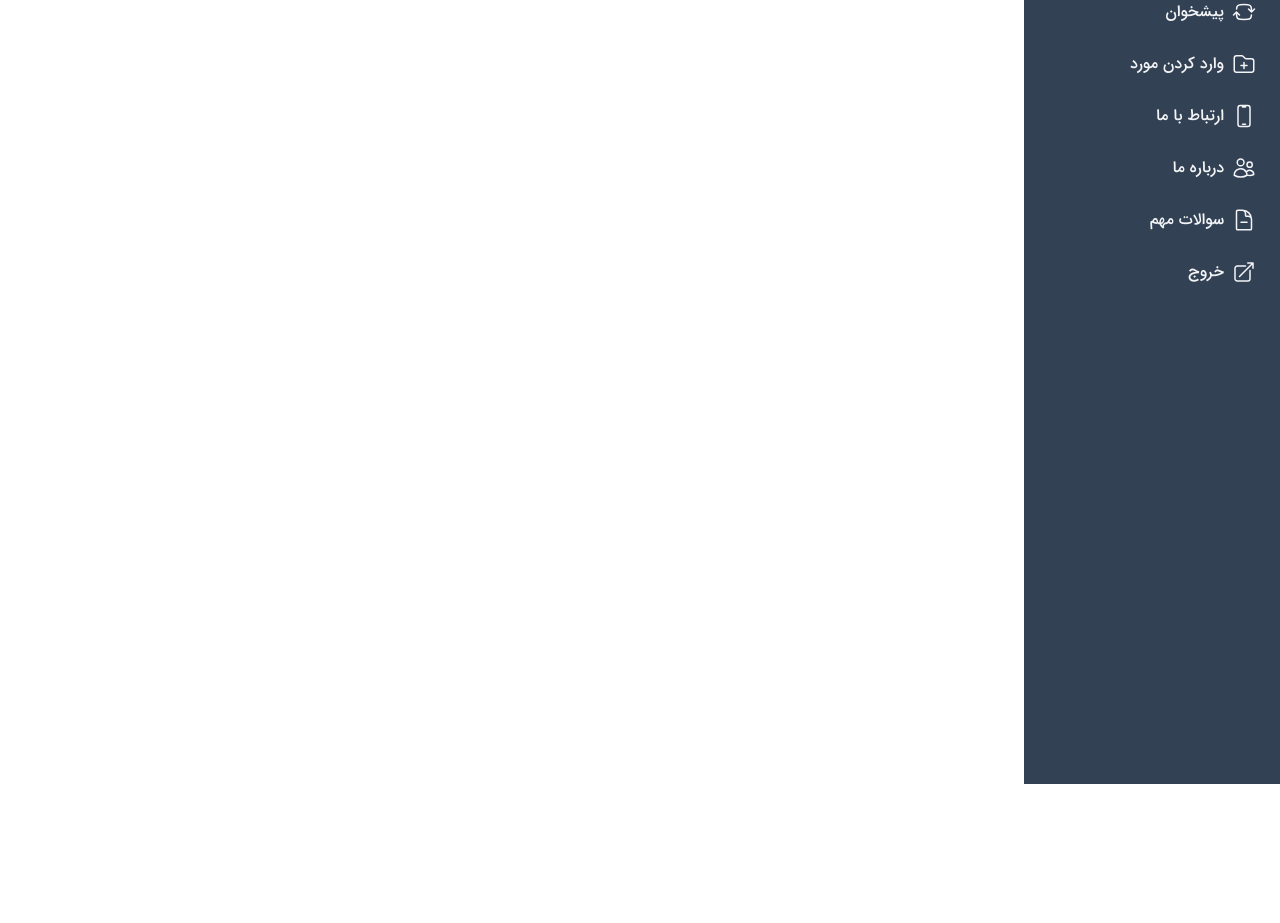
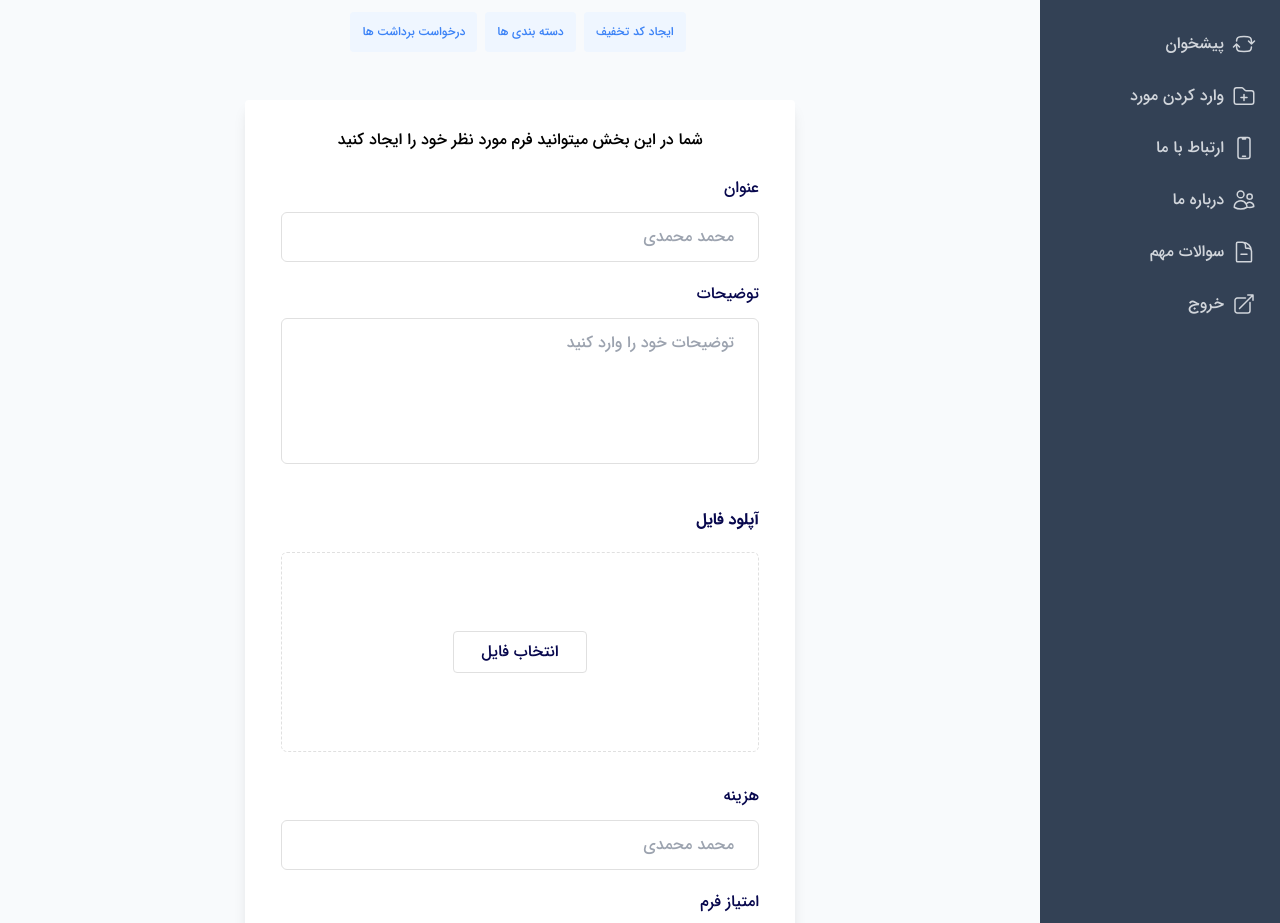
Before and after one commit to Siteteme/panneladmin, a website: page build/index.html in a window 1280 px wide. Shown: the part 56-979 px from the top of the page. Before the commit the page ends 800 px from the top, so only its background shows below. Drawn offline with Linux system fonts and the light colour scheme; files whose address does not match are found by name.

Commit message:
form is added

```diff
--- a/build/index.html
+++ b/build/index.html
@@ -9,9 +9,9 @@
     <link rel="stylesheet" href="tailwind.css">
 </head>
 
-<body>
+<body class="flex flex-col">
     <!-- Header -->
-    <div class=" px-4 bg-slate-100 fixed top-0 left-0 right-0 py-2 ">
+    <div class=" w-full px-4 bg-slate-100 py-4  ">
         <header class="flex justify-between items-center px-4">
             <div class="menu-hamburger sm:hidden">
                 <svg xmlns="http://www.w3.org/2000/svg" fill="none" viewBox="0 0 24 24" stroke-width="1.5"
@@ -31,16 +31,19 @@
             </div>
         </header>
     </div>
-    <!-- MenuSideBar -->
-    <div class=" md:block bg-slate-700 w-64 h-full fixed top-10 text-gray-100 container mx-auto px-4 py-2" id="menu">
+    <!-- flex -->
+    <div class="flex justify-start w-full h-full bg-slate-700">
+        <!-- sidbar -->
+        <div class="hidden md:block bg-slate-700 w-72 h-screen text-gray-100 px-4 py-2" id="menu">
             <div class="close-menu md:hidden ">
                 <svg xmlns="http://www.w3.org/2000/svg" fill="none" viewBox="0 0 24 24" stroke-width="1.5"
                     stroke="currentColor" class="w-6 h-6 rotate-45 absolute left-4 top-5">
                     <path stroke-linecap="round" stroke-linejoin="round" d="M12 4.5v15m7.5-7.5h-15" />
                 </svg>
             </div>
-        <ul class="">
-            <li class="hover:text-gray-200 hover:-translate-x-2 transition-all duration-500 mb-3  p-2 rounded ">
+            <ul class="mt-4">
+                <li
+                    class="hover:bg-slate-500 text-gray-300 hover:text-white transition-all duration-500 mb-3  p-2 rounded ">
                     <a href="" class="flex items-center">
                         <span class="ml-2"><svg xmlns="http://www.w3.org/2000/svg" fill="none" viewBox="0 0 24 24"
                                 stroke-width="1.5" stroke="currentColor" class="w-6 h-6">
@@ -51,7 +54,8 @@
                         <span>پیشخوان</span>
                     </a>
                 </li>
-            <li class="hover:text-gray-200 hover:-translate-x-2 transition-all duration-500 mb-3  p-2 rounded ">
+                <li
+                    class="hover:bg-slate-500 text-gray-300 hover:text-white transition-all duration-500 mb-3  p-2 rounded ">
                     <a href="" class="flex items-center">
                         <span class="ml-2"><svg xmlns="http://www.w3.org/2000/svg" fill="none" viewBox="0 0 24 24"
                                 stroke-width="1.5" stroke="currentColor" class="w-6 h-6">
@@ -62,7 +66,8 @@
                         <span>وارد کردن مورد</span>
                     </a>
                 </li>
-            <li class="hover:text-gray-200 hover:-translate-x-2 transition-all duration-500  mb-3  p-2 rounded">
+                <li
+                    class="hover:bg-slate-500 text-gray-300 hover:text-white transition-all duration-500 mb-3  p-2 rounded">
                     <a href="" class="flex items-center">
                         <span class="ml-2"><svg xmlns="http://www.w3.org/2000/svg" fill="none" viewBox="0 0 24 24"
                                 stroke-width="1.5" stroke="currentColor" class="w-6 h-6">
@@ -73,7 +78,8 @@
                         <span>ارتباط با ما</span>
                     </a>
                 </li>
-            <li class="hover:text-gray-200 hover:-translate-x-2 transition-all duration-500 mb-3  p-2 rounded">
+                <li
+                    class="hover:bg-slate-500 text-gray-300 hover:text-white transition-all duration-500 mb-3  p-2 rounded">
                     <a href="" class="flex items-center">
                         <span class="ml-2"><svg xmlns="http://www.w3.org/2000/svg" fill="none" viewBox="0 0 24 24"
                                 stroke-width="1.5" stroke="currentColor" class="w-6 h-6">
@@ -84,7 +90,8 @@
                         <span>درباره ما</span>
                     </a>
                 </li>
-            <li class="hover:text-gray-200 hover:-translate-x-2 transition-all duration-500 mb-3  p-2 rounded">
+                <li
+                    class="hover:bg-slate-500 text-gray-300 hover:text-white transition-all duration-500 mb-3  p-2 rounded">
                     <a href="" class="flex items-center">
                         <span class="ml-2"><svg xmlns="http://www.w3.org/2000/svg" fill="none" viewBox="0 0 24 24"
                                 stroke-width="1.5" stroke="currentColor" class="w-6 h-6">
@@ -95,7 +102,8 @@
                         <span>سوالات مهم</span>
                     </a>
                 </li>
-            <li class="hover:text-gray-200 hover:-translate-x-2 transition-all duration-500 mb-3  p-2 rounded">
+                <li
+                    class="hover:bg-slate-500 text-gray-300 hover:text-white transition-all duration-500 mb-3  p-2 rounded">
                     <a href="" class="flex items-center">
                         <span class="ml-2"><svg xmlns="http://www.w3.org/2000/svg" fill="none" viewBox="0 0 24 24"
                                 stroke-width="1.5" stroke="currentColor" class="w-6 h-6">
@@ -108,9 +116,89 @@
                 </li>
             </ul>
         </div>
+        <!-- contents -->
+        <div class="bg-slate-50 w-full">
+            <div class="flex justify-center  ">
+                <button
+                    class="bg-blue-50 text-xs  text-blue-500 p-3 rounded cursor-pointer ml-2 mt-3 hover:bg-blue-100 transition-all mr-3 ">ایجاد
+                    کد
+                    تخفیف</button>
+                <button
+                    class="bg-blue-50 text-xs  text-blue-500 p-3 rounded cursor-pointer ml-2 mt-3 hover:bg-blue-100 transition-all ">دسته
+                    بندی ها</button>
+                <button
+                    class="bg-blue-50 text-xs  text-blue-500 p-3 rounded cursor-pointer ml-2 mt-3 hover:bg-blue-100 transition-all ">درخواست
+                    برداشت
+                    ها</button>
+            </div>
+            <!-- form -->
 
+            <div class="flex items-center justify-center p-12">
+                <div class="mx-auto w-full max-w-[550px] bg-white rounded shadow-lg">
+                    <h2 class="mx-auto w-full text-center mt-7 text-xs md:text-base">شما در این بخش میتوانید فرم مورد
+                        نظر خود را
+                        ایجاد کنید
+                    </h2>
+                    <form class="py-6 px-9" action="https://formbold.com/s/FORM_ID" method="POST">
+                        <div class="mb-5">
+                            <label for="name" class="mb-3 block text-xs md:text-base font-medium text-[#07074D]">
+                                عنوان
+                            </label>
+                            <input type="email" name="email" id="email" placeholder="محمد محمدی"
+                                class="w-full rounded-md border border-[#e0e0e0] bg-white py-3 px-6 text-xs md:text-base font-medium text-[#6B7280] outline-none focus:border-[#6A64F1] focus:shadow-md" />
+                        </div>
 
+                        <div class="mb-5">
+                            <label for="desc" class="mb-3 block text-xs md:text-base font-medium text-[#07074D]">
+                                توضیحات
+                            </label>
+                            <textarea
+                                class="w-full resize-none rounded-md border border-[#e0e0e0] bg-white py-3 px-6 text-xs md:text-base font-medium text-[#6B7280] outline-none focus:border-[#6A64F1] focus:shadow-md"
+                                name="" id="" cols="30" rows="5" placeholder="توضیحات خود را وارد کنید"></textarea>
+                        </div>
+                        <div class="mb-6 pt-4">
+                            <label class="mb-5 block text-xs md:text-base font-semibold text-[#07074D]">
+                                آپلود فایل
+                            </label>
 
+                            <div class="mb-8">
+                                <input type="file" name="file" id="file" class="sr-only" />
+                                <label for="file"
+                                    class="relative flex min-h-[200px] items-center justify-center rounded-md border border-dashed border-[#e0e0e0] p-12 text-center">
+                                    <div>
+                                        <span
+                                            class="inline-flex rounded border border-[#e0e0e0] py-2 px-7 text-xs md:text-base font-medium text-[#07074D] ">
+                                            انتخاب فایل
+                                        </span>
+                                    </div>
+                                </label>
+                            </div>
+
+                            <div class="mb-5">
+                                <label for="price" class="mb-3 block text-base font-medium text-[#07074D]">
+                                    هزینه
+                                </label>
+                                <input type="number" name="price" id="price" placeholder="محمد محمدی"
+                                    class="w-full rounded-md border border-[#e0e0e0] bg-white py-3 px-6 text-base font-medium text-[#6B7280] outline-none focus:border-[#6A64F1] focus:shadow-md" />
+                            </div>
+                            <div class="mb-5">
+                                <label for="star" class="mb-3 block text-base font-medium text-[#07074D]">
+                                    امتیاز فرم
+                                </label>
+                                <input type="number" name="star" id="star" placeholder="محمد محمدی"
+                                    class="w-full rounded-md border border-[#e0e0e0] bg-white py-3 px-6 text-base font-medium text-[#6B7280] outline-none focus:border-[#6A64F1] focus:shadow-md" />
+                            </div>
+                            <div>
+                                <button
+                                    class="hover:shadow-form w-full rounded-md bg-[#6A64F1] py-3 px-8 text-center text-base font-semibold text-white outline-none">
+                                    ارسال فایل
+                                </button>
+                            </div>
+                    </form>
+                </div>
+            </div>
+        </div>
+    </div>
 
     <script src="./../src/js/main.js"></script>
 </body>
```
Also changed, not shown: build/tailwind.css. Lines whose indentation alone changed are shown as unchanged.
